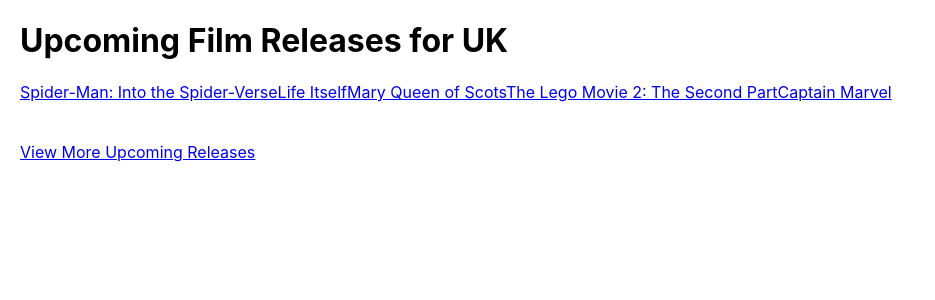
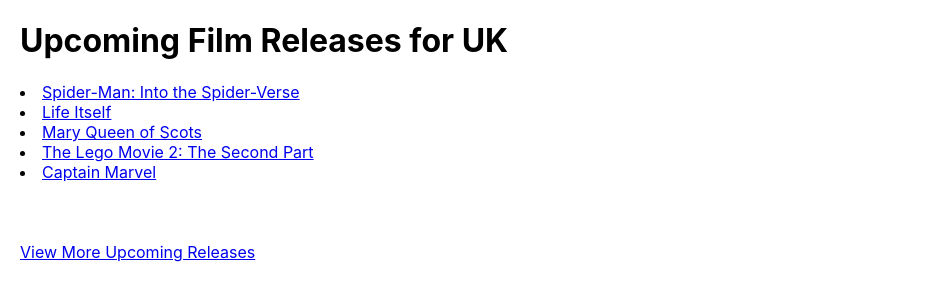
Before and after one commit to garyb6/Movie-List-HW, a React (Create React App) app: page / in a window 1280 px wide. Shown: the top 300 px of the page, without its empty margins (0-935 px from the left). Built offline with nearby package versions, Linux system fonts and the light colour scheme.

Commit message:
movie now in bullet point order with url

```diff
--- a/src/components/Movie.js
+++ b/src/components/Movie.js
@@ -4,7 +4,7 @@ const Movie = ({name, url}) => {
 
     return(
     <>
-    <a href={url}>{name}</a>
+    <li><a href={url}>{name}</a></li>
     </>
     )
 }
```
